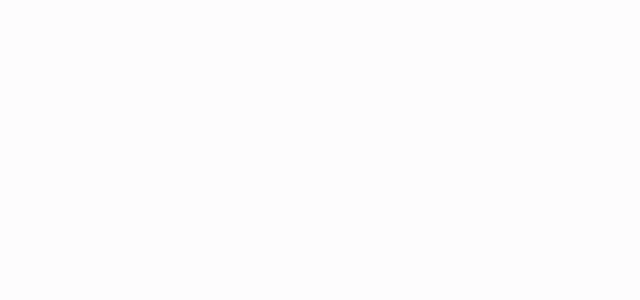
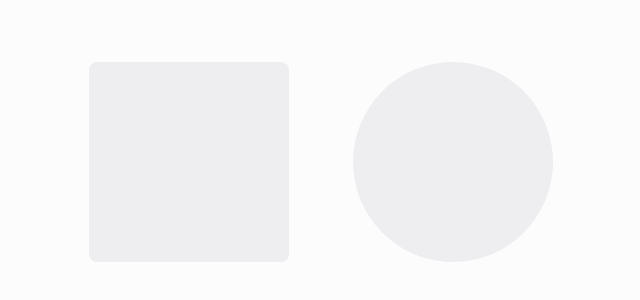
Before and after one commit to brunohfabre/siakitdocumentation, a React (Vite) app: page /shimmer in a window 1280 px wide. Before the commit this address had no page. Shown: the part 238-538 px from the top of the page, without its empty margins (319-959 px from the left). Built offline with nearby package versions, Linux system fonts and the light colour scheme.

Commit message:
finish shimmer component

```diff
--- /dev/null
+++ b/src/components/Shimmer/index.tsx
@@ -0,0 +1,41 @@
+import styled, { keyframes } from 'styled-components';
+
+const placeholderShimmer = keyframes`
+  0% {
+    background-position: -1000px 0;
+  }
+
+  100% {
+    background-position: 1000px 0;
+  }
+`;
+
+const BaseShimmer = styled.div`
+  flex: 1;
+  background: ${({ theme }) => theme.colors.gray[4]};
+  background-image: linear-gradient(
+    to right,
+    ${({ theme }) => theme.colors.gray[4]} 0%,
+    ${({ theme }) => theme.colors.gray[6]} 20%,
+    ${({ theme }) => theme.colors.gray[4]} 40%,
+    ${({ theme }) => theme.colors.gray[4]} 100%
+  );
+  background-repeat: no-repeat;
+  background-size: 2000px 1000px;
+  display: inline-block;
+  position: relative;
+
+  -webkit-animation-duration: 1s;
+  -webkit-animation-fill-mode: forwards;
+  -webkit-animation-iteration-count: infinite;
+  -webkit-animation-name: ${placeholderShimmer};
+  -webkit-animation-timing-function: linear;
+`;
+
+export const Rectangle = styled(BaseShimmer)`
+  border-radius: 8px;
+`;
+
+export const Ellipse = styled(BaseShimmer)`
+  border-radius: 50%;
+`;
--- /dev/null
+++ b/src/pages/ShimmerPage.tsx
@@ -0,0 +1,13 @@
+import { Flex } from '../components/Flex';
+import { Rectangle, Ellipse } from '../components/Shimmer';
+
+export function ShimmerPage(): JSX.Element {
+  return (
+    <Flex flex justify="center" align="center">
+      <Flex width={464} height={200} gap={64}>
+        <Rectangle />
+        <Ellipse />
+      </Flex>
+    </Flex>
+  );
+}
--- a/src/routes.tsx
+++ b/src/routes.tsx
@@ -16,6 +16,7 @@ import { ListPage } from './pages/ListPage';
 import { PaginationPage } from './pages/PaginationPage';
 import { ProgressBarPage } from './pages/ProgressBarPage';
 import { SeparatorPage } from './pages/SeparatorPage';
+import { ShimmerPage } from './pages/ShimmerPage';
 import { SpinnerPage } from './pages/SpinnerPage';
 import { TextPage } from './pages/TextPage';
 import { ToastPage } from './pages/ToastPage';
@@ -44,6 +45,7 @@ export function AppRoutes(): JSX.Element {
       <Route path="/progressbar" element={<ProgressBarPage />} />
       <Route path="/spinner" element={<SpinnerPage />} />
       <Route path="/toast" element={<ToastPage />} />
+      <Route path="/shimmer" element={<ShimmerPage />} />
     </Routes>
   );
 }
```
